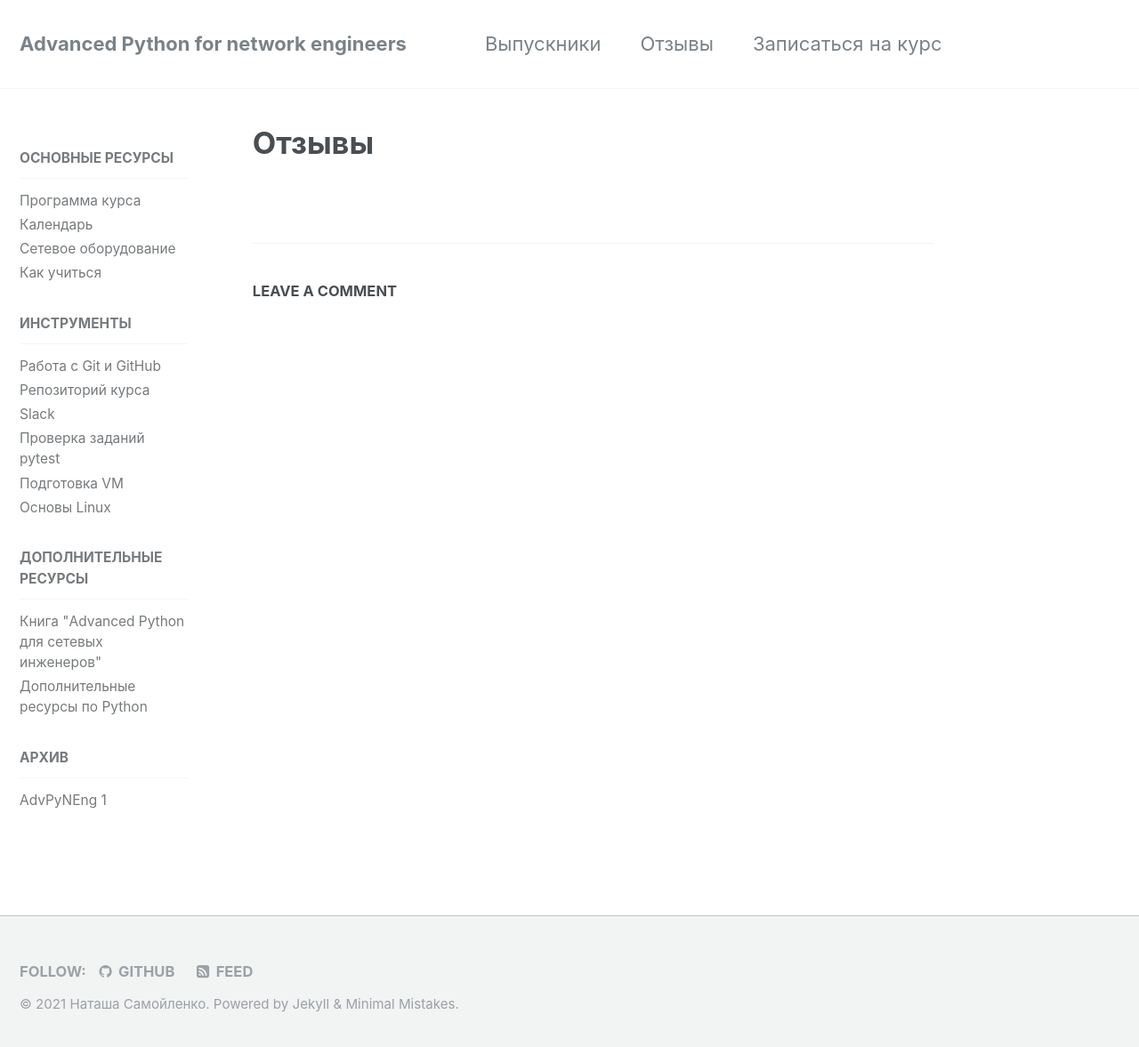
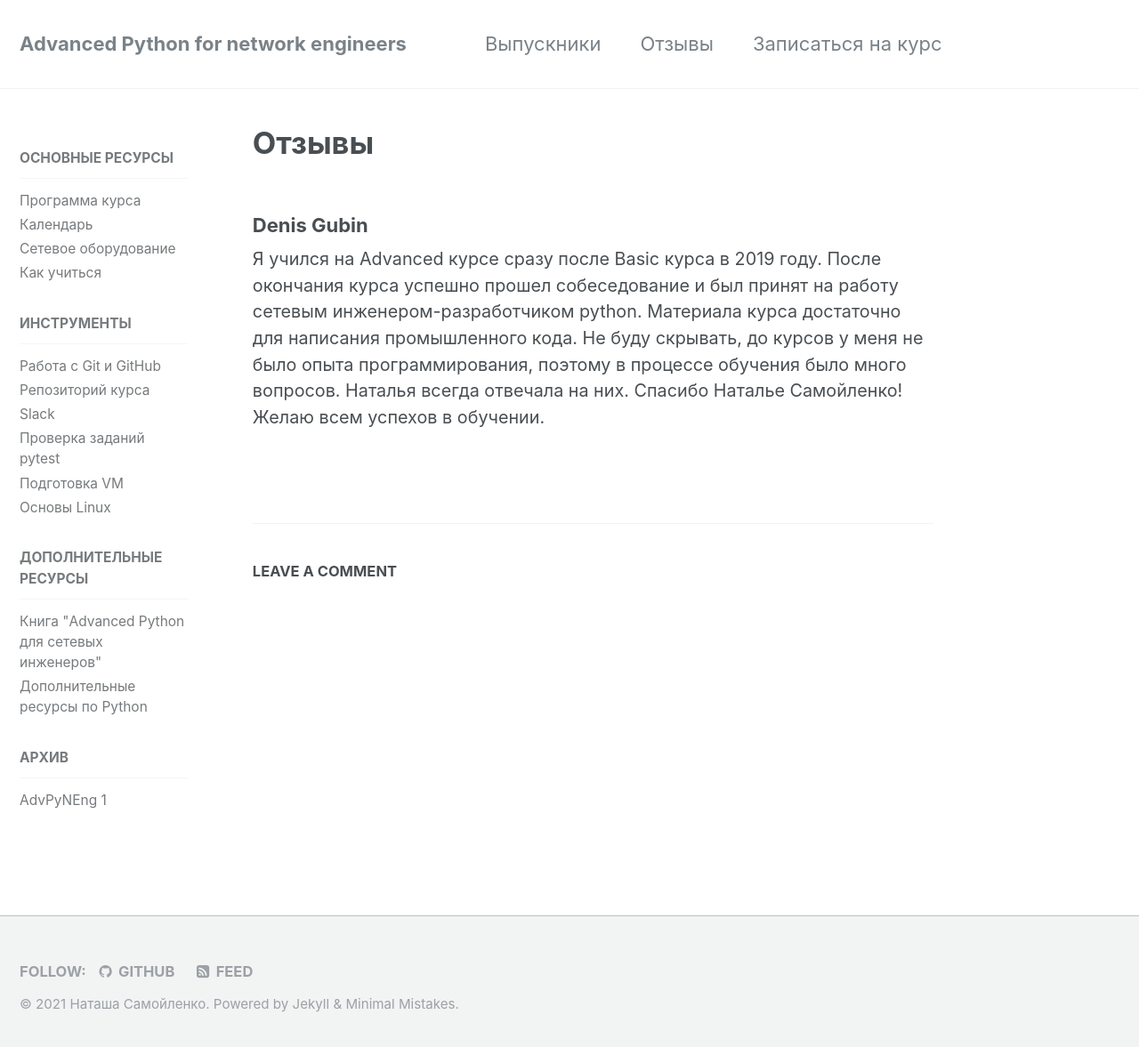
Before and after one commit to advpyneng/advpyneng.github.io, a Jekyll site: the page built from _pages/testimonials.md, in a window 1280 px wide and 1185 px high. Shown: the top 1177 px of the window at 89% size. Built offline with Jekyll 4.4.1, drawn with Linux system fonts in a browser that asks for light colours; comment, search, counter and statistics services are not loaded.

Commit message:
update testimonials

```diff
--- a/_pages/testimonials.md
+++ b/_pages/testimonials.md
@@ -2,3 +2,14 @@
 title: "Отзывы"
 permalink: /testimonials/
 ---
+
+
+### Denis Gubin
+
+Я учился на Advanced курсе сразу после Basic курса в 2019 году.
+После окончания курса успешно прошел собеседование и был принят
+на работу сетевым инженером-разработчиком python. Материала курса
+достаточно для написания промышленного кода. Не буду скрывать, до курсов
+у меня не было опыта программирования, поэтому в процессе обучения было
+много вопросов. Наталья всегда отвечала на них. Спасибо Наталье Самойленко!
+Желаю всем успехов в обучении.
```
